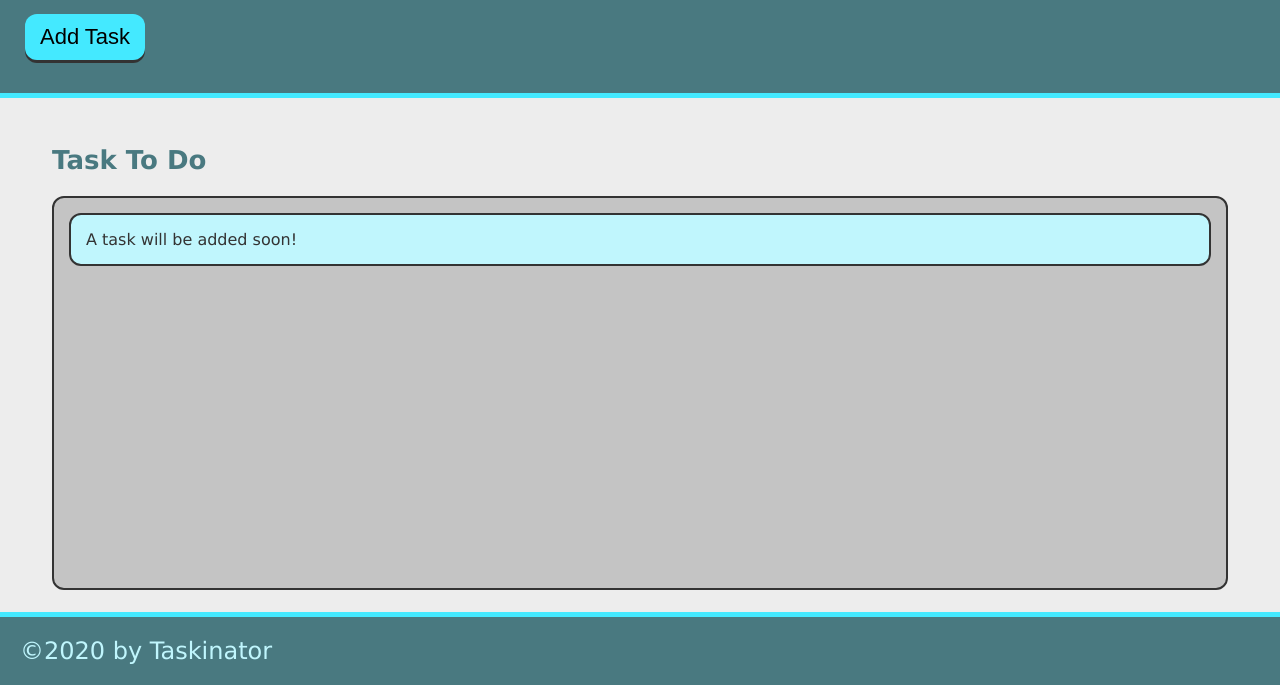
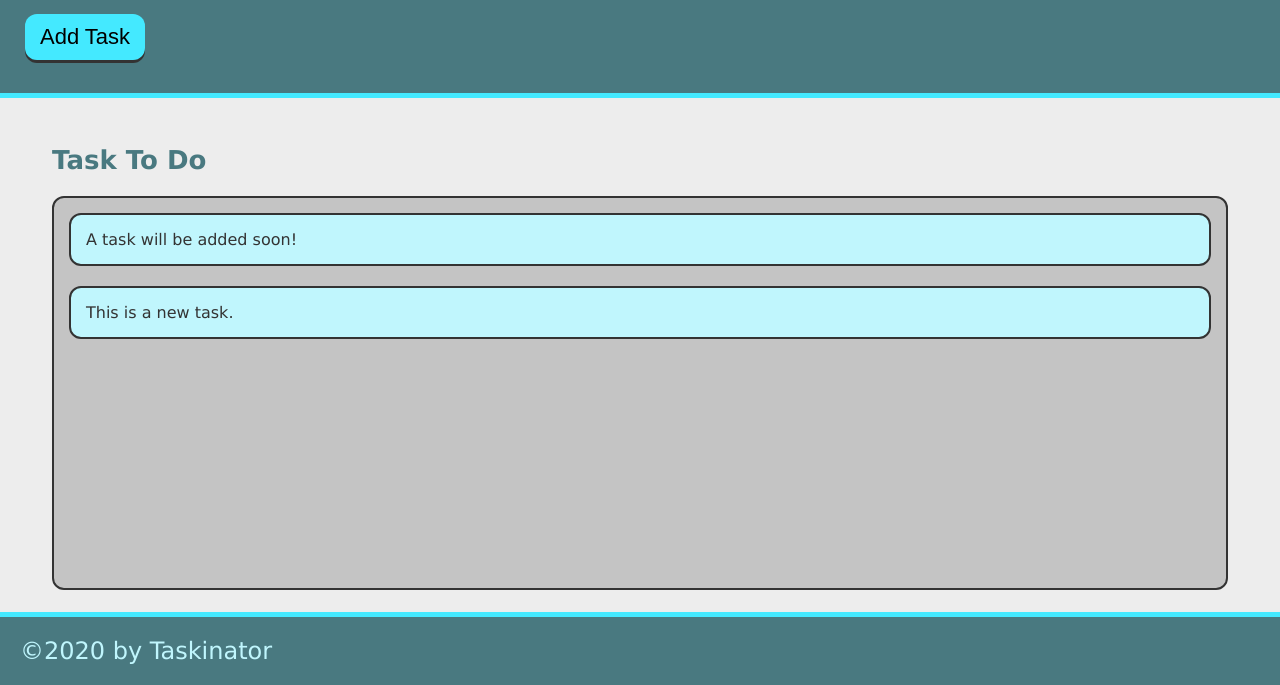
Before and after one commit to jorgegarit/taskinator, a plain HTML site: page index.html in a window 1280 px wide. Both pictures are taken after a click on the button "Add Task". Shown: the part 115-800 px from the top of the page. Drawn offline with Linux system fonts and the light colour scheme.

Commit message:
added ability to add task

```diff
--- a/assets/js/script.js
+++ b/assets/js/script.js
@@ -0,0 +1,12 @@
+
+var buttonEl = document.querySelector("#save-task");
+var tasksToDoEl = document.querySelector("#tasks-to-do");
+
+var createTaskHandler = function() {
+    var listItemEl = document.createElement("li");
+    listItemEl.className = "task-item";
+    listItemEl.textContent = "This is a new task."
+    tasksToDoEl.appendChild(listItemEl);
+}
+
+buttonEl.addEventListener("click", createTaskHandler);
--- a/index.html
+++ b/index.html
@@ -11,13 +11,13 @@
     <header>
         <h1 class="page-title">Taskinator</h1>
         <p> Click the button below to add a new task!</p>
-        <button class="btn" >Add Task</button>
+        <button class="btn" id="save-task">Add Task</button>
     </header>
 
     <main class="page-content">
         <section class="task-list-wrapper">
             <h2 class="list-title">Task To Do</h2>
-            <ul class="task-list">
+            <ul class="task-list" id="tasks-to-do">
                 <li class="task-item">A task will be added soon!</li>
             </ul>
         </section>
```
